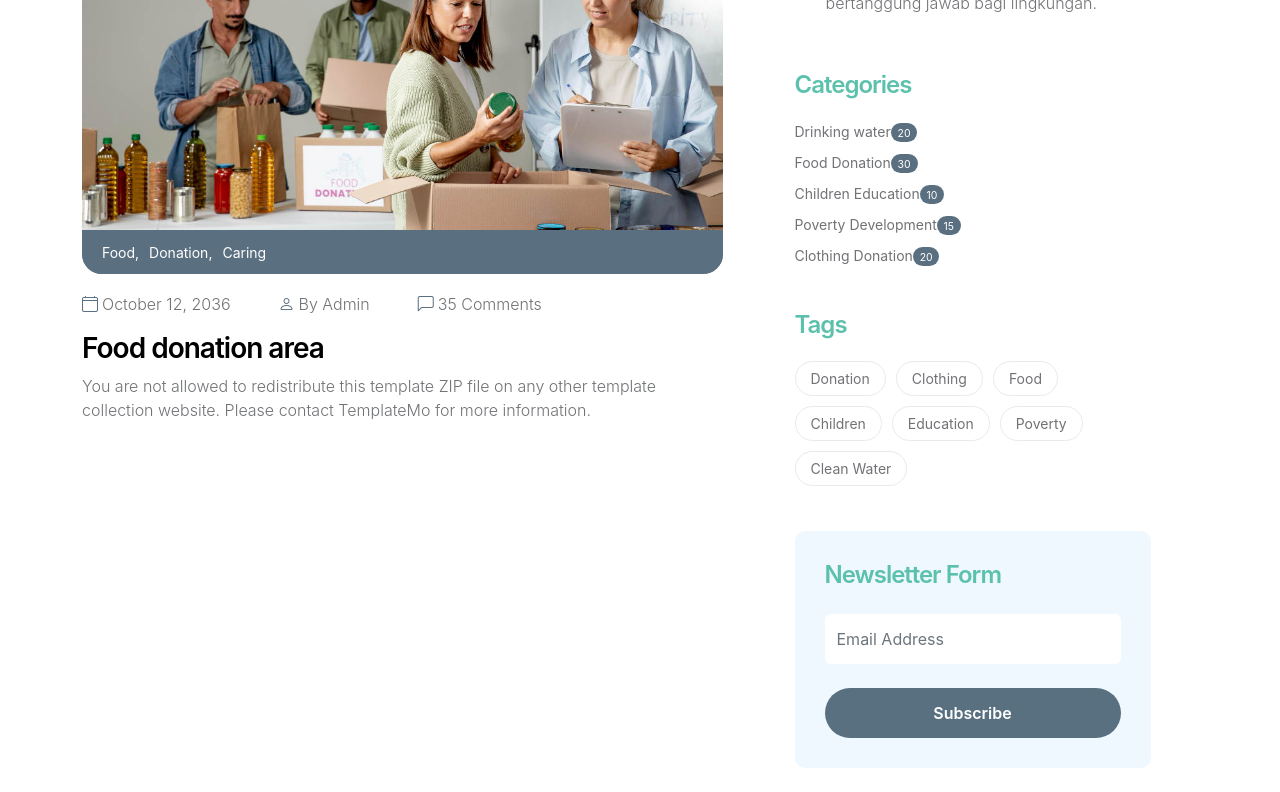
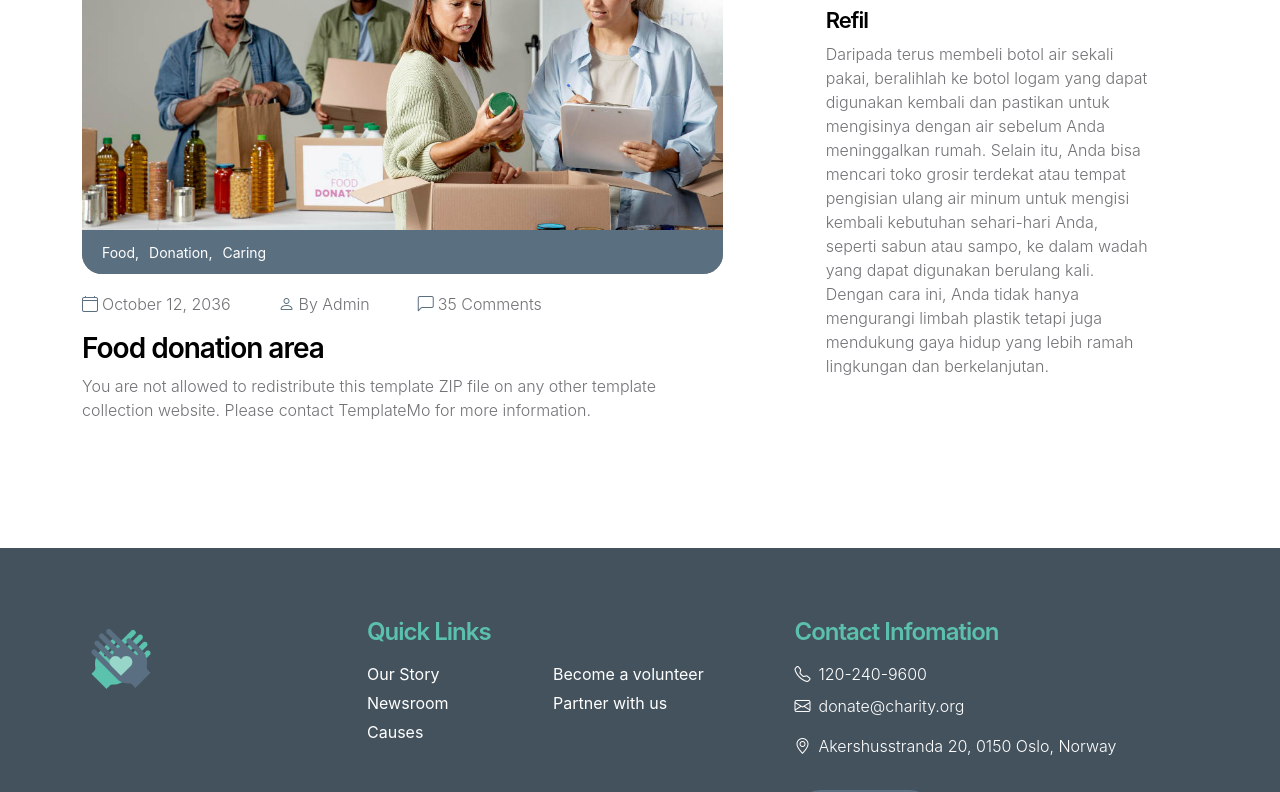
Before and after one commit to norcee25/EcoHabit, a React (Create React App) app: page / in a window 1280 px wide. Shown: the part 1380-2172 px from the top of the page. Built offline with nearby package versions, Linux system fonts and the light colour scheme.

Commit message:
adding progress 5

```diff
--- a/src/conponents/News/index.js
+++ b/src/conponents/News/index.js
@@ -196,18 +196,13 @@ const News = () => {
             <h5 className="mt-5 mb-3">
             Some simple eco-friendly habits</h5>
             <div className="news-block news-block-two-col d-flex mt-4">
-              <div className="news-block-two-col-image-wrap">
-                <a href="news-detail.html">
-                  <img src="assets/images/news/africa-humanitarian-aid-doctor.jpg" className="news-image img-fluid" alt />
-                </a>
-              </div>
+
               <div className="news-block-two-col-info">
                 <div className="news-block-title mb-2">
                   <h6><a href="news-detail.html" className="news-block-title-link">Water Intake Information </a></h6>
                 </div>
                 <div className="news-block-date">
                   <p>
-                    <i className="bi-calendar4 custom-icon me-1" />
                     Memberikan informasi atau kalkulator sederhana tentang berapa banyak air yang harus dikonsumsi seseorang dalam sehari berdasarkan berat badan
                   </p>
                 </div>
@@ -215,9 +210,7 @@ const News = () => {
             </div>
             <div className="news-block news-block-two-col d-flex mt-4">
               <div className="news-block-two-col-image-wrap">
-                <a href="news-detail.html">
-                  <img src="assets/images/news/close-up-happy-people-working-together.jpg" className="news-image img-fluid" alt />
-                </a>
+
               </div>
               <div className="news-block-two-col-info">
                 <div className="news-block-title mb-2">
@@ -225,66 +218,20 @@ const News = () => {
                 </div>
                 <div className="news-block-date">
                   <p>
-                    <i className="bi-calendar4 custom-icon me-1" />
                     jika Anda ingin menjadi lebih peduli terhadap lingkungan, menggunakan tas belanja yang dapat digunakan kembali adalah pilihan yang bijak. Tas kain, terutama yang terbuat dari bahan ramah lingkungan seperti kanvas, adalah alternatif yang lebih baik daripada plastik. Selain membantu mengurangi sampah plastik, tas kain juga lebih tahan lama dan mampu membawa lebih banyak barang tanpa mudah robek. Dengan perawatan yang baik, tas kain ini bisa digunakan berulang kali dalam jangka waktu yang lama, menjadikannya pilihan yang praktis dan bertanggung jawab bagi lingkungan.
                   </p>
                 </div>
+                <div className="news-block-title mb-2">
+                  <h6><a href="news-detail.html" className="news-block-title-link">Refil</a></h6>
+                </div>
+                <div className="news-block-date">
+                  <p>
+                  Daripada terus membeli botol air sekali pakai, beralihlah ke botol logam yang dapat digunakan kembali dan pastikan untuk mengisinya dengan air sebelum Anda meninggalkan rumah. Selain itu, Anda bisa mencari toko grosir terdekat atau tempat pengisian ulang air minum untuk mengisi kembali kebutuhan sehari-hari Anda, seperti sabun atau sampo, ke dalam wadah yang dapat digunakan berulang kali. Dengan cara ini, Anda tidak hanya mengurangi limbah plastik tetapi juga mendukung gaya hidup yang lebih ramah lingkungan dan berkelanjutan.
+                  </p>
+                </div>
               </div>
+
             </div>
-            <div className="category-block d-flex flex-column">
-              <h5 className="mb-3">Categories</h5>
-              <a href="#" className="category-block-link">
-                Drinking water
-                <span className="badge">20</span>
-              </a>
-              <a href="#" className="category-block-link">
-                Food Donation
-                <span className="badge">30</span>
-              </a>
-              <a href="#" className="category-block-link">
-                Children Education
-                <span className="badge">10</span>
-              </a>
-              <a href="#" className="category-block-link">
-                Poverty Development
-                <span className="badge">15</span>
-              </a>
-              <a href="#" className="category-block-link">
-                Clothing Donation
-                <span className="badge">20</span>
-              </a>
-            </div>
-            <div className="tags-block">
-              <h5 className="mb-3">Tags</h5>
-              <a href="#" className="tags-block-link">
-                Donation
-              </a>
-              <a href="#" className="tags-block-link">
-                Clothing
-              </a>
-              <a href="#" className="tags-block-link">
-                Food
-              </a>
-              <a href="#" className="tags-block-link">
-                Children
-              </a>
-              <a href="#" className="tags-block-link">
-                Education
-              </a>
-              <a href="#" className="tags-block-link">
-                Poverty
-              </a>
-              <a href="#" className="tags-block-link">
-                Clean Water
-              </a>
-            </div>
-            <form className="custom-form subscribe-form" action="#" method="post" role="form">
-              <h5 className="mb-4">Newsletter Form</h5>
-              <input type="email" name="subscribe-email" id="subscribe-email" pattern="[^ @]*@[^ @]*" className="form-control" placeholder="Email Address" required />
-              <div className="col-lg-12 col-12">
-                <button type="submit" className="form-control">Subscribe</button>
-              </div>
-            </form>
           </div>
         </div>
       </div>
```
